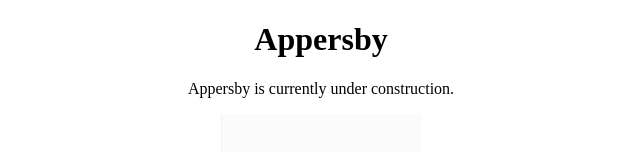
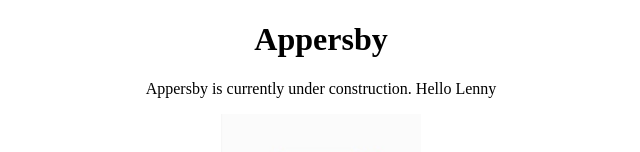
Before and after one commit to nathanGregor/Apperesby, a plain HTML site: page index.html in a window 1280 px wide. Shown: the top 152 px of the page, without its empty margins (319-959 px from the left). Drawn offline with Linux system fonts and the light colour scheme.

Commit message:
Update index.html

```diff
--- a/index.html
+++ b/index.html
@@ -13,7 +13,7 @@ body {
 <body>
 
 <h1>Appersby</h1>
-<p>Appersby is currently under construction.</p>
+<p>Appersby is currently under construction. Hello Lenny</p>
 <img src="Appersby.jpeg" alt="Appersby" style="width:200px">
 
   <p></p>
```
